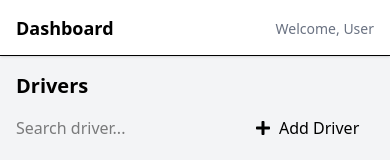
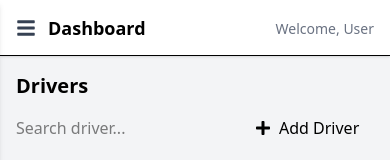
Before and after one commit to mohdsalman0306/Transport-App, a React (Vite) app in the folder client/: page /drivers in a window 390 px wide. Shown: the top 160 px of the page. Built offline with nearby package versions, Linux system fonts and the light colour scheme; no server answers; sample sign-in values are in the browser's storage.

Commit message:
Mobile view side menu issue

```diff
--- a/client/src/components/Sidebar.jsx
+++ b/client/src/components/Sidebar.jsx
@@ -1,4 +1,4 @@
-import { NavLink } from "react-router";
+import { NavLink } from "react-router-dom"; // fixed 'react-router' to 'react-router-dom'
 import {
 	FaTruck,
 	FaUserTie,
@@ -7,23 +7,25 @@ import {
 	FaTachometerAlt,
 	FaSignOutAlt,
 	FaListAlt,
+	FaTimes,
 } from "react-icons/fa";
 import { useAuth } from "../context/AuthContext";
 import api from "../services/api";
 
-const Sidebar = () => {
+const Sidebar = ({ sidebarOpen, setSidebarOpen }) => {
 	const navItems = [
 		{ name: "Dashboard", path: "/", icon: <FaTachometerAlt /> },
 		{ name: "Vehicles", path: "/vehicles", icon: <FaTruck /> },
 		{ name: "Drivers", path: "/drivers", icon: <FaUserTie /> },
 		{ name: "Expenses", path: "/expenses", icon: <FaMoneyBill /> },
-		{ name: "Reports", path: "/reports", icon: <FaListAlt /> },
+		// { name: "Reports", path: "/reports", icon: <FaListAlt /> },
 		{
 			name: "Expense Type",
 			path: "/settings/expense-types",
 			icon: <FaChartBar />,
 		},
 	];
+
 	const { logout } = useAuth();
 
 	const handleLogout = async () => {
@@ -37,10 +39,31 @@ const Sidebar = () => {
 	};
 
 	return (
-		<aside className="w-64 bg-white shadow-md hidden md:block">
-			<div className="p-4 text-xl font-bold text-center border-b">
-				Transport App
+		<>
+			{/* Mobile Sidebar */}
+			<div
+				className={`fixed inset-0 z-40 bg-black bg-opacity-50 transition-opacity md:hidden ${
+					sidebarOpen ? "opacity-100" : "opacity-0 pointer-events-none"
+				}`}
+				onClick={() => setSidebarOpen(false)}
+			></div>
+
+			<aside
+				className={`fixed top-0 left-0 h-full w-64 bg-white shadow-md transform transition-transform z-50
+				${sidebarOpen ? "translate-x-0" : "-translate-x-full"}
+				md:translate-x-0 md:static md:block`}
+			>
+				{/* Header with close button (mobile only) */}
+				<div className="flex items-center justify-between p-4 border-b">
+					<div className="text-xl font-bold">Transport App</div>
+					<button
+						className="md:hidden text-gray-600"
+						onClick={() => setSidebarOpen(false)}
+					>
+						<FaTimes className="h-5 w-5" />
+					</button>
 				</div>
+
 				<nav className="flex flex-col p-4 space-y-2">
 					{navItems.map((item) => (
 						<NavLink
@@ -51,6 +74,7 @@ const Sidebar = () => {
 									isActive ? "bg-gray-200 text-blue-600" : "text-gray-700"
 								}`
 							}
+							onClick={() => setSidebarOpen(false)} // auto-close on mobile
 						>
 							<span className="mr-3">{item.icon}</span>
 							{item.name}
@@ -66,6 +90,7 @@ const Sidebar = () => {
 					</button>
 				</nav>
 			</aside>
+		</>
 	);
 };
 
--- a/client/src/components/Topbar.jsx
+++ b/client/src/components/Topbar.jsx
@@ -1,7 +1,20 @@
-const Topbar = () => {
+import { FaBars } from "react-icons/fa";
+
+const Topbar = ({ setSidebarOpen }) => {
 	return (
 		<header className="w-full h-14 bg-white shadow flex items-center justify-between px-4 border-b">
-			<h1 className="text-lg font-semibold">Dashboard</h1>
+			{/* Left side: Hamburger (only on mobile) + Title */}
+			<div className="flex items-center gap-3">
+				<button
+					className="md:hidden text-gray-700 focus:outline-none"
+					onClick={() => setSidebarOpen(true)}
+				>
+					<FaBars className="h-5 w-5" />
+				</button>
+				<h1 className="text-lg font-semibold">Dashboard</h1>
+			</div>
+
+			{/* Right side */}
 			<div>
 				<span className="text-sm text-gray-500">Welcome, User</span>
 			</div>
--- a/client/src/layouts/MainLayout.jsx
+++ b/client/src/layouts/MainLayout.jsx
@@ -1,13 +1,19 @@
+import { useState } from "react";
 import Sidebar from "../components/Sidebar";
 import Topbar from "../components/Topbar";
 
 export default function MainLayout({ children }) {
+	const [sidebarOpen, setSidebarOpen] = useState(false);
+
 	return (
-		<div className="w-full flex h-screen bg-gray-100">
-			<Sidebar />
+		<div className="flex h-screen bg-gray-100">
+			{/* Sidebar */}
+			<Sidebar sidebarOpen={sidebarOpen} setSidebarOpen={setSidebarOpen} />
+
+			{/* Main content area */}
 			<div className="flex-1 flex flex-col">
-				<Topbar />
-				<main className="p-4 overflow-auto flex-1">{children}</main>
+				<Topbar setSidebarOpen={setSidebarOpen} />
+				<main className="p-4 overflow-auto">{children}</main>
 			</div>
 		</div>
 	);
```
Lines whose indentation alone changed are shown as unchanged.
